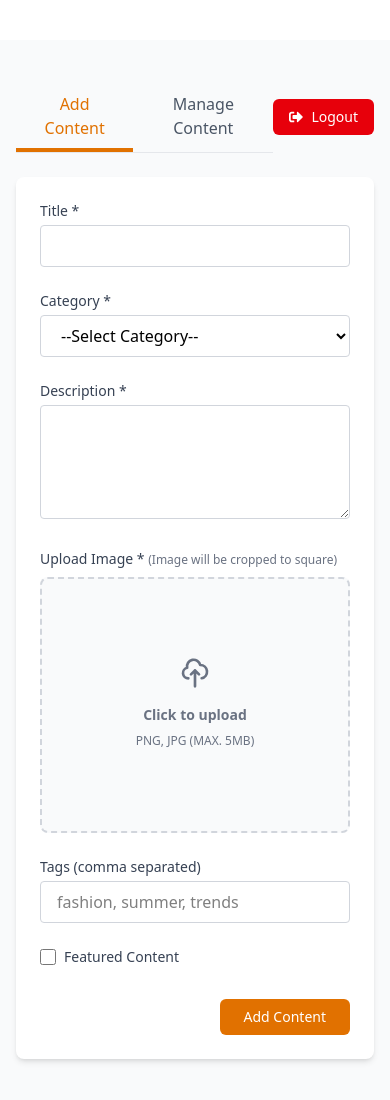
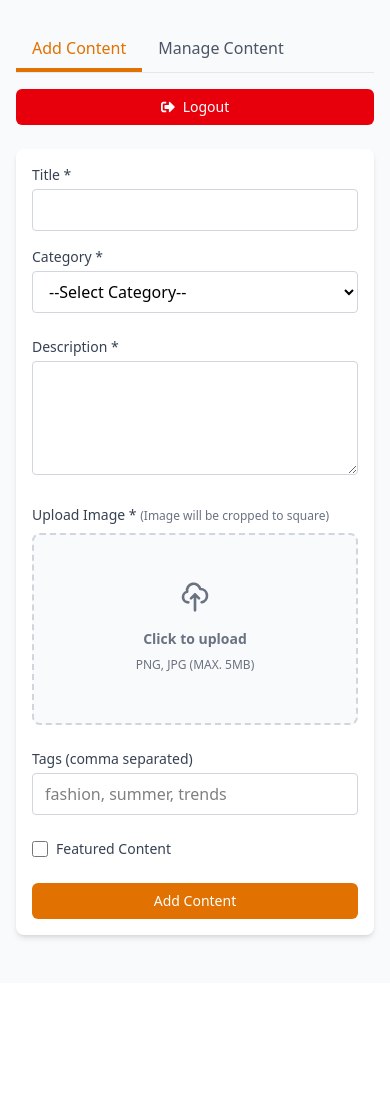
Before and after one commit to Jeetu-mehra/web-wonders2025, a Next.js app: page /admin in a window 390 px wide. Shown: the top 1100 px of the page. After the commit the page ends 983 px from the top, so only its background shows below. Built offline with nearby package versions, Linux system fonts and the light colour scheme; sample sign-in values are in the browser's storage.

Commit message:
made admin portal responsive

```diff
--- a/app/admin/page.jsx
+++ b/app/admin/page.jsx
@@ -10,7 +10,7 @@ import Cropper from 'react-easy-crop'
 const Notification = ({ message, type, onConfirm, onCancel, confirmText = "Yes", cancelText = "No" }) => {
   return (
     <div className="fixed inset-0 bg-black bg-opacity-50 flex items-center justify-center z-50">
-      <div className="bg-white rounded-lg p-6 max-w-md w-full shadow-xl">
+      <div className="bg-white rounded-lg p-4 sm:p-6 max-w-md w-full mx-4 shadow-xl">
         <div className={`flex items-center justify-center w-12 h-12 rounded-full mx-auto mb-4 ${type === 'success' ? 'bg-green-100 text-green-600' : 'bg-amber-100 text-amber-600'
           }`}>
           {type === 'success' ? <FaCheck className="text-xl" /> : <FaTimes className="text-xl" />}
@@ -134,21 +134,6 @@ export default function AdminPage() {
       'Cancel'
     )
   }
-
-  // const compressImage = async (file) => {
-  //   const options = {
-  //     maxSizeMB: 0.5,
-  //     maxWidthOrHeight: 1200,
-  //     useWebWorker: true,
-  //     fileType: 'image/webp'
-  //   }
-  //   try {
-  //     setIsCompressing(true)
-  //     return await imageCompression(file, options)
-  //   } finally {
-  //     setIsCompressing(false)
-  //   }
-  // }
 
   const createImage = (url) =>
     new Promise((resolve, reject) => {
@@ -370,7 +355,7 @@ export default function AdminPage() {
 
       {showCropModal && (
         <div className="fixed inset-0 bg-black bg-opacity-75 flex items-center justify-center z-50 p-4">
-          <div className="bg-white rounded-lg p-6 w-full max-w-4xl max-h-[90vh] overflow-auto">
+          <div className="bg-white rounded-lg p-4 sm:p-6 w-full max-w-4xl max-h-[90vh] overflow-auto">
             <div className="flex justify-between items-center mb-4">
               <h3 className="text-lg font-medium">Crop Image</h3>
               <button
@@ -381,7 +366,7 @@ export default function AdminPage() {
               </button>
             </div>
 
-            <div className="relative w-full h-96 bg-black">
+            <div className="relative w-full h-64 sm:h-96 bg-black">
               <Cropper
                 image={originalImage}
                 crop={crop}
@@ -402,7 +387,7 @@ export default function AdminPage() {
               />
             </div>
 
-            <div className="mt-4 flex items-center justify-between">
+            <div className="mt-4 flex flex-col sm:flex-row items-center justify-between gap-4">
               <div className="flex items-center gap-4 w-full max-w-md">
                 <span className="text-sm text-gray-600">Zoom</span>
                 <input
@@ -419,14 +404,14 @@ export default function AdminPage() {
               <button
                 onClick={handleSaveCrop}
                 disabled={isCompressing}
-                className="px-4 py-2 bg-amber-600 hover:bg-amber-700 text-white rounded-md text-sm font-medium ml-4"
+                className="px-4 py-2 bg-amber-600 hover:bg-amber-700 text-white rounded-md text-sm font-medium w-full sm:w-auto"
               >
                 {isCompressing ? (
-                  <span className="flex items-center">
+                  <span className="flex items-center justify-center sm:justify-start">
                     <FaSpinner className="animate-spin mr-2" /> Saving...
                   </span>
                 ) : (
-                  <span className="flex items-center">
+                  <span className="flex items-center justify-center sm:justify-start">
                     <FaCrop className="mr-2" /> Apply Crop
                   </span>
                 )}
@@ -436,11 +421,11 @@ export default function AdminPage() {
         </div>
       )}
 
-      <div className="max-w-7xl mx-auto py-10 px-4 sm:px-6 lg:px-8 mt-10">
-        <div className="flex justify-between items-center mb-6">
-          <div className="flex border-b border-gray-200">
+      <div className="max-w-7xl mx-auto py-6 sm:py-10 px-4 sm:px-6 lg:px-8">
+        <div className="flex flex-col sm:flex-row justify-between items-start sm:items-center mb-6 gap-4">
+          <div className="flex border-b border-gray-200 w-full sm:w-auto overflow-x-auto">
             <button
-              className={`px-6 py-3 font-medium relative ${activeTab === 'add-content' ? 'text-amber-600' : 'text-gray-600'}`}
+              className={`px-4 sm:px-6 py-3 font-medium relative whitespace-nowrap ${activeTab === 'add-content' ? 'text-amber-600' : 'text-gray-600'}`}
               onClick={() => setActiveTab('add-content')}
             >
               {editingId ? 'Edit Content' : 'Add Content'}
@@ -449,7 +434,7 @@ export default function AdminPage() {
               )}
             </button>
             <button
-              className={`px-6 py-3 font-medium relative ${activeTab === 'manage-content' ? 'text-amber-600' : 'text-gray-600'}`}
+              className={`px-4 sm:px-6 py-3 font-medium relative whitespace-nowrap ${activeTab === 'manage-content' ? 'text-amber-600' : 'text-gray-600'}`}
               onClick={() => setActiveTab('manage-content')}
             >
               Manage Content
@@ -460,15 +445,15 @@ export default function AdminPage() {
           </div>
           <button
             onClick={handleLogout}
-            className="flex items-center gap-2 px-4 py-2 bg-red-600 hover:bg-red-700 text-white rounded-md text-sm font-medium"
+            className="flex items-center gap-2 px-4 py-2 bg-red-600 hover:bg-red-700 text-white rounded-md text-sm font-medium w-full sm:w-auto justify-center"
           >
             <FaSignOutAlt /> Logout
           </button>
         </div>
 
         {activeTab === 'add-content' && (
-          <form onSubmit={handleSubmit} className="bg-white rounded-lg shadow-md p-6 mb-10">
-            <div className="grid grid-cols-1 md:grid-cols-2 gap-6 mb-6">
+          <form onSubmit={handleSubmit} className="bg-white rounded-lg shadow-md p-4 sm:p-6 mb-6 sm:mb-10">
+            <div className="grid grid-cols-1 md:grid-cols-2 gap-4 sm:gap-6 mb-6">
               <div>
                 <label className="block text-sm font-medium text-gray-700 mb-1">Title *</label>
                 <input
@@ -476,7 +461,7 @@ export default function AdminPage() {
                   name="title"
                   value={formData.title}
                   onChange={(e) => setFormData({ ...formData, title: e.target.value })}
-                  className="w-full px-4 py-2 border border-gray-300 rounded focus:ring-amber-500 focus:border-amber-500"
+                  className="w-full px-3 sm:px-4 py-2 border border-gray-300 rounded focus:ring-amber-500 focus:border-amber-500"
                   required
                 />
               </div>
@@ -486,14 +471,14 @@ export default function AdminPage() {
                   name="category"
                   value={formData.category}
                   onChange={(e) => setFormData({ ...formData, category: e.target.value })}
-                  className="w-full px-4 py-2 border border-gray-300 rounded focus:ring-amber-500 focus:border-amber-500"
+                  className="w-full px-3 sm:px-4 py-2 border border-gray-300 rounded focus:ring-amber-500 focus:border-amber-500"
                   required
                 >
                   <option value="--Select Category--" disabled>--Select Category--</option>
                   <option value="featured">Featured</option>
                   <option value="trending">Trending</option>
                   <option value="wedding">Wedding</option>
-                  <option value="culture">Culture</option>
+                  <option value="culture">Traditional</option>
                   <option value="beauty">Beauty</option>
                 </select>
               </div>
@@ -506,7 +491,7 @@ export default function AdminPage() {
                 value={formData.description}
                 onChange={(e) => setFormData({ ...formData, description: e.target.value })}
                 rows="4"
-                className="w-full px-4 py-2 border border-gray-300 rounded focus:ring-amber-500 focus:border-amber-500"
+                className="w-full px-3 sm:px-4 py-2 border border-gray-300 rounded focus:ring-amber-500 focus:border-amber-500"
                 required
               ></textarea>
             </div>
@@ -516,7 +501,7 @@ export default function AdminPage() {
                 Upload Image * <span className="text-xs text-gray-500">(Image will be cropped to square)</span>
               </label>
               <div className="flex items-center justify-center w-full">
-                <label className="flex flex-col items-center justify-center w-full h-64 border-2 border-gray-300 border-dashed rounded-lg cursor-pointer bg-gray-50 hover:bg-gray-100">
+                <label className="flex flex-col items-center justify-center w-full h-48 sm:h-64 border-2 border-gray-300 border-dashed rounded-lg cursor-pointer bg-gray-50 hover:bg-gray-100">
                   {formData.image ? (
                     <img
                       src={formData.image}
@@ -532,10 +517,10 @@ export default function AdminPage() {
                           <svg className="w-8 h-8 mb-4 text-gray-500" fill="none" stroke="currentColor" viewBox="0 0 24 24">
                             <path strokeLinecap="round" strokeLinejoin="round" strokeWidth="2" d="M7 16a4 4 0 01-.88-7.903A5 5 0 1115.9 6L16 6a5 5 0 011 9.9M15 13l-3-3m0 0l-3 3m3-3v12"></path>
                           </svg>
-                          <p className="mb-2 text-sm text-gray-500">
+                          <p className="mb-2 text-sm text-gray-500 text-center">
                             <span className="font-semibold">Click to upload</span>
                           </p>
-                          <p className="text-xs text-gray-500">
+                          <p className="text-xs text-gray-500 text-center">
                             PNG, JPG (MAX. 5MB)
                           </p>
                         </>
@@ -570,12 +555,12 @@ export default function AdminPage() {
                 name="tags"
                 value={formData.tags}
                 onChange={(e) => setFormData({ ...formData, tags: e.target.value })}
-                className="w-full px-4 py-2 border border-gray-300 rounded focus:ring-amber-500 focus:border-amber-500"
+                className="w-full px-3 sm:px-4 py-2 border border-gray-300 rounded focus:ring-amber-500 focus:border-amber-500"
                 placeholder="fashion, summer, trends"
               />
             </div>
 
-            <div className="flex items-center mb-8">
+            <div className="flex items-center mb-6 sm:mb-8">
               <input
                 type="checkbox"
                 name="isFeatured"
@@ -586,23 +571,23 @@ export default function AdminPage() {
               <label className="ml-2 text-sm text-gray-700">Featured Content</label>
             </div>
 
-            <div className="flex justify-end space-x-4">
+            <div className="flex flex-col sm:flex-row justify-end space-y-4 sm:space-y-0 sm:space-x-4">
               {editingId && (
                 <button
                   type="button"
                   onClick={resetForm}
-                  className="px-6 py-2 border border-gray-300 rounded-md text-sm font-medium text-gray-700 hover:bg-gray-50"
+                  className="px-4 sm:px-6 py-2 border border-gray-300 rounded-md text-sm font-medium text-gray-700 hover:bg-gray-50"
                 >
                   Cancel
                 </button>
               )}
               <button
                 type="submit"
-                className="px-6 py-2 bg-amber-600 hover:bg-amber-700 text-white rounded-md text-sm font-medium"
+                className="px-4 sm:px-6 py-2 bg-amber-600 hover:bg-amber-700 text-white rounded-md text-sm font-medium"
                 disabled={isCompressing}
               >
                 {isCompressing ? (
-                  <span className="flex items-center">
+                  <span className="flex items-center justify-center">
                     <FaSpinner className="animate-spin mr-2" /> Processing...
                   </span>
                 ) : editingId ? (
@@ -616,10 +601,10 @@ export default function AdminPage() {
         )}
 
         {activeTab === 'manage-content' && (
-          <div className="bg-white rounded-lg shadow-md p-6">
-            <div className="flex justify-between items-center mb-6">
-              <h2 className="text-xl font-semibold text-gray-900">Manage Content</h2>
-              <div className="flex gap-4">
+          <div className="bg-white rounded-lg shadow-md p-4 sm:p-6">
+            <div className="flex flex-col sm:flex-row justify-between items-start sm:items-center mb-6 gap-4">
+              <h2 className="text-lg sm:text-xl font-semibold text-gray-900">Manage Content</h2>
+              <div className="flex flex-col sm:flex-row gap-4 w-full sm:w-auto">
                 <select
                   value={selectedCategory}
                   onChange={(e) => setSelectedCategory(e.target.value)}
@@ -629,10 +614,10 @@ export default function AdminPage() {
                   <option value="featured">Featured</option>
                   <option value="trending">Trending</option>
                   <option value="wedding">Wedding</option>
-                  <option value="culture">Culture</option>
+                  <option value="culture">Traditional</option>
                   <option value="beauty">Beauty</option>
                 </select>
-                <div className="relative w-64">
+                <div className="relative w-full sm:w-64">
                   <div className="absolute inset-y-0 left-0 pl-3 flex items-center pointer-events-none">
                     <FaSearch className="text-gray-400" />
                   </div>
@@ -651,30 +636,30 @@ export default function AdminPage() {
               <table className="min-w-full divide-y divide-gray-200">
                 <thead className="bg-gray-50">
                   <tr>
-                    <th scope="col" className="px-6 py-3 text-left text-xs font-medium text-gray-500 uppercase tracking-wider">Preview</th>
-                    <th scope="col" className="px-6 py-3 text-left text-xs font-medium text-gray-500 uppercase tracking-wider">Title</th>
-                    <th scope="col" className="px-6 py-3 text-left text-xs font-medium text-gray-500 uppercase tracking-wider">Category</th>
-                    <th scope="col" className="px-6 py-3 text-left text-xs font-medium text-gray-500 uppercase tracking-wider">Status</th>
-                    <th scope="col" className="px-6 py-3 text-right text-xs font-medium text-gray-500 uppercase tracking-wider">Actions</th>
+                    <th scope="col" className="px-4 sm:px-6 py-3 text-left text-xs font-medium text-gray-500 uppercase tracking-wider">Preview</th>
+                    <th scope="col" className="px-4 sm:px-6 py-3 text-left text-xs font-medium text-gray-500 uppercase tracking-wider">Title</th>
+                    <th scope="col" className="px-4 sm:px-6 py-3 text-left text-xs font-medium text-gray-500 uppercase tracking-wider hidden sm:table-cell">Category</th>
+                    <th scope="col" className="px-4 sm:px-6 py-3 text-left text-xs font-medium text-gray-500 uppercase tracking-wider hidden sm:table-cell">Status</th>
+                    <th scope="col" className="px-4 sm:px-6 py-3 text-right text-xs font-medium text-gray-500 uppercase tracking-wider">Actions</th>
                   </tr>
                 </thead>
                 <tbody className="bg-white divide-y divide-gray-200">
                   {filteredContent.length > 0 ? (
                     filteredContent.map((item) => (
                       <tr key={item.id} className="hover:bg-gray-50">
-                        <td className="px-6 py-4 whitespace-nowrap">
-                          <img src={item.image} alt={item.title} className="h-12 w-12 rounded object-cover" />
+                        <td className="px-4 sm:px-6 py-4 whitespace-nowrap">
+                          <img src={item.image} alt={item.title} className="h-10 sm:h-12 w-10 sm:w-12 rounded object-cover" />
                         </td>
-                        <td className="px-6 py-4">
+                        <td className="px-4 sm:px-6 py-4">
                           <div className="text-sm font-medium text-gray-900">{item.title}</div>
                           <div className="text-sm text-gray-500 line-clamp-1">{item.description}</div>
                         </td>
-                        <td className="px-6 py-4 whitespace-nowrap">
+                        <td className="px-4 sm:px-6 py-4 whitespace-nowrap hidden sm:table-cell">
                           <span className="px-2 py-1 text-xs font-semibold rounded-full bg-amber-100 text-amber-800 capitalize">
                             {item.category}
                           </span>
                         </td>
-                        <td className="px-6 py-4 whitespace-nowrap">
+                        <td className="px-4 sm:px-6 py-4 whitespace-nowrap hidden sm:table-cell">
                           {item.isFeatured ? (
                             <span className="px-2 py-1 text-xs font-semibold rounded-full bg-purple-100 text-purple-800">
                               Featured
@@ -685,25 +670,25 @@ export default function AdminPage() {
                             </span>
                           )}
                         </td>
-                        <td className="px-6 py-4 whitespace-nowrap text-right text-sm font-medium">
+                        <td className="px-4 sm:px-6 py-4 whitespace-nowrap text-right text-sm font-medium">
                           <button
                             onClick={() => handleEdit(item)}
-                            className="text-amber-600 hover:text-amber-900 mr-4"
+                            className="text-amber-600 hover:text-amber-900 mr-2 sm:mr-4"
                           >
-                            <FaEdit className="inline mr-1" /> Edit
+                            <FaEdit className="inline mr-1" /> <span className="hidden sm:inline">Edit</span>
                           </button>
                           <button
                             onClick={() => handleDelete(item.id)}
                             className="text-red-600 hover:text-red-900"
                           >
-                            <FaTrash className="inline mr-1" /> Delete
+                            <FaTrash className="inline mr-1" /> <span className="hidden sm:inline">Delete</span>
                           </button>
                         </td>
                       </tr>
                     ))
                   ) : (
                     <tr>
-                      <td colSpan="5" className="px-6 py-4 text-center text-sm text-gray-500">
+                      <td colSpan="5" className="px-4 sm:px-6 py-4 text-center text-sm text-gray-500">
                         {searchTerm ? 'No matching content found' : 'No content available'}
                       </td>
                     </tr>
```
